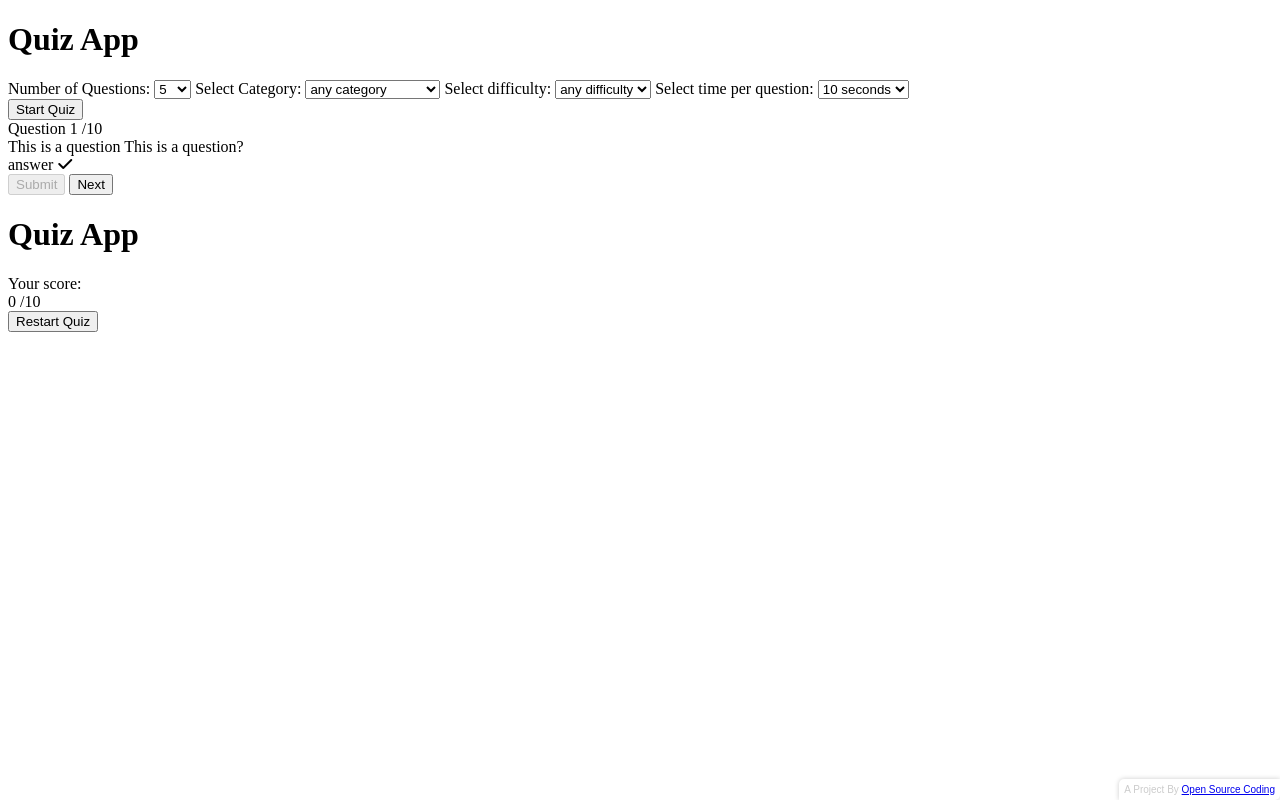
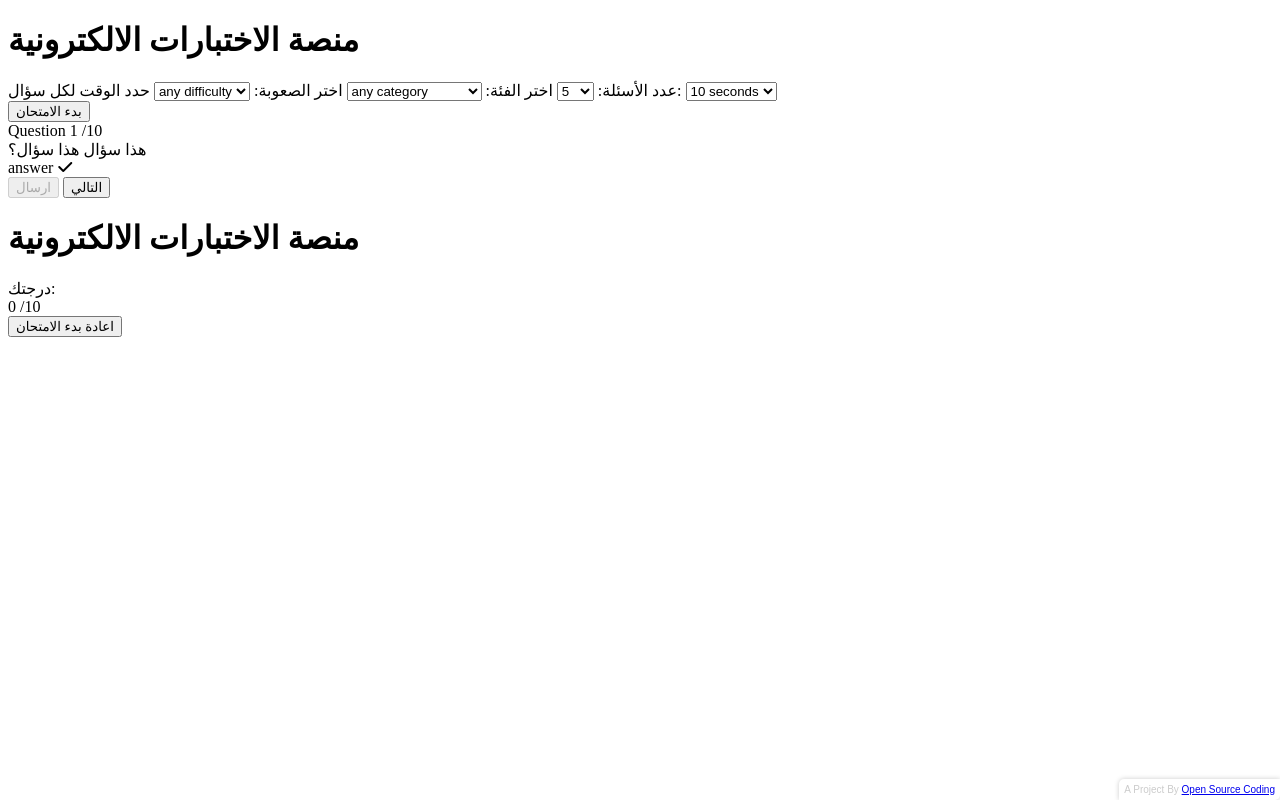
Before and after one commit to ahmedgold1999/exam, a plain HTML site: page index.html in a window 1280 px wide. Drawn offline with Linux system fonts and the light colour scheme.

Commit message:
Update index.html

```diff
--- a/index.html
+++ b/index.html
@@ -12,14 +12,14 @@
       referrerpolicy="no-referrer"
     />
     <link rel="stylesheet" href="style.css" />
-    <title>Quiz App</title>
+    <title>منصة الاختبارات الالكترونية</title>
   </head>
   <body>
     <div class="container">
       <div class="start-screen">
-        <h1 class="heading">Quiz App</h1>
+        <h1 class="heading">منصة الاختبارات الالكترونية</h1>
         <div class="settings">
-          <label for="num-questions">Number of Questions:</label>
+          <label for="num-questions">عدد الأسئلة:</label>
           <select id="num-questions">
             <option value="5">5</option>
             <option value="10">10</option>
@@ -29,7 +29,7 @@
             <option value="20">40</option>
             <option value="20">50</option>
           </select>
-          <label for="category">Select Category:</label>
+          <label for="category">اختر الفئة:</label>
           <select id="category">
             <option value="">any category</option>
             <option value="9">general knowledge</option>
@@ -50,14 +50,14 @@
             <option value="25">art</option>
             <option value="28">vehicles</option>
           </select>
-          <label for="difficulty">Select difficulty:</label>
+          <label for="difficulty">اختر الصعوبة:</label>
           <select id="difficulty">
             <option value="">any difficulty</option>
             <option value="easy">easy</option>
             <option value="medium">medium</option>
             <option value="hard">hard</option>
           </select>
-          <label for="time">Select time per question:</label>
+          <label for="time">حدد الوقت لكل سؤال:</label>
           <select id="time">
             <option value="10">10 seconds</option>
             <option value="15">15 seconds</option>
@@ -67,7 +67,7 @@
             <option value="60">60 seconds</option>
           </select>
         </div>
-        <button class="btn start">Start Quiz</button>
+        <button class="btn start">بدء الامتحان</button>
       </div>
       <div class="quiz hide">
         <div class="timer">
@@ -81,7 +81,7 @@
             Question <span class="current">1</span>
             <span class="total">/10</span>
           </div>
-          <div class="question">This is a question This is a question?</div>
+          <div class="question">هذا سؤال هذا سؤال؟</div>
         </div>
         <div class="answer-wrapper">
           <div class="answer selected">
@@ -91,19 +91,19 @@
             </span>
           </div>
         </div>
-        <button class="btn submit" disabled>Submit</button>
-        <button class="btn next">Next</button>
+        <button class="btn submit" disabled>ارسال</button>
+        <button class="btn next">التالي</button>
       </div>
       <div class="end-screen hide">
-        <h1 class="heading">Quiz App</h1>
+        <h1 class="heading">منصة الاختبارات الالكترونية</h1>
         <div class="score">
-          <span class="score-text">Your score:</span>
+          <span class="score-text">درجتك:</span>
           <div>
             <span class="final-score">0</span>
             <span class="total-score">/10</span>
           </div>
         </div>
-        <button class="btn restart">Restart Quiz</button>
+        <button class="btn restart">اعادة بدء الامتحان</button>
       </div>
     </div>
 
```
